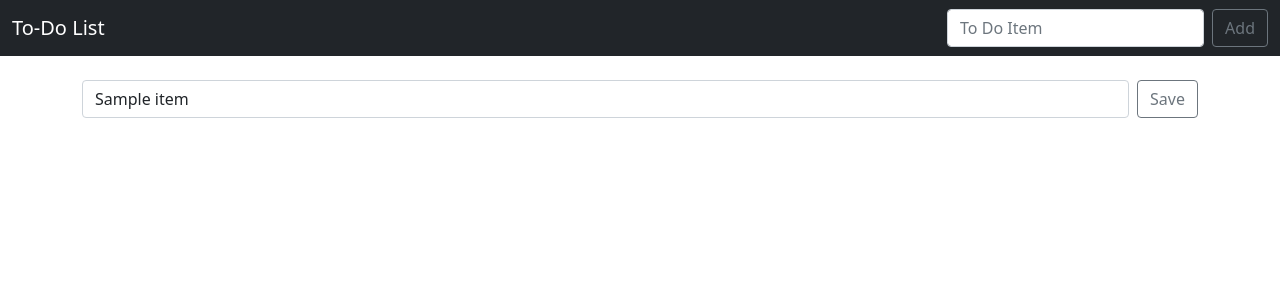
After one commit to N8Brown/django_to-do_list, a Django app: template todo_list/todo/templates/edit.html in a window 1280 px wide. The commit adds this page. Shown: the top 300 px of the page. Run offline with Django 3.2, Linux system fonts and the light colour scheme; the template is opened without the code that fills it: most values are stand-ins (such as "Sample title", 1, 10 or a date in 2020).

Commit message:
update code to reflect all sections of the course

```diff
--- a/todo_list/todo/templates/base.html
+++ b/todo_list/todo/templates/base.html
@@ -22,9 +22,6 @@
                 </button>
                 <div class="collapse navbar-collapse" id="navbarSupportedContent">
                 <ul class="navbar-nav me-auto mb-2 mb-lg-0">
-                    <li class="nav-item">
-                    <a class="nav-link" href="{% url 'about' %}">About</a>
-                    </li>
                 </ul>
                 <form class="d-flex" method="POST">
                     {% csrf_token %}
--- /dev/null
+++ b/todo_list/todo/templates/edit.html
@@ -0,0 +1,16 @@
+{% extends 'base.html' %}
+
+{% block title %}
+To-Do List | Edit Item
+{% endblock %}
+
+{% block content %}
+    {% if item %}
+        <form class="d-flex" method="POST">
+            {% csrf_token %}
+            <input class="form-control me-2" type="search" placeholder="{{ item.item }}" value="{{ item.item }}" aria-label="Search" name="item">
+            <input type="hidden" value="{{ item.is_completed }}" name="is_completed">
+            <button class="btn btn-outline-secondary" type="submit">Save</button>
+        </form>
+    {% endif %}
+{% endblock %}
--- a/todo_list/todo/templates/home.html
+++ b/todo_list/todo/templates/home.html
@@ -32,7 +32,9 @@ Django To-Do List
                 {% if item.is_completed %}
                     class="striker"
                 {% endif %}
-                >{{ item.item }}</td>
+                >
+                    <a href="{% url 'edit' item.id %}">{{ item.item }}</a>
+                </td>
                 <td class="txt-center check-box">
                     {% if item.is_completed %}
                         <a href="{% url 'action' item.id %}">&#10003;</a>
--- a/todo_list/todo/urls.py
+++ b/todo_list/todo/urls.py
@@ -5,5 +5,6 @@ urlpatterns = [
     path('', views.home, name='home'),
     path('about/', views.about, name='about'),
     path('delete/<list_id>', views.delete, name='delete'),
-    path('action/<list_id>', views.action, name='action')
+    path('action/<list_id>', views.action, name='action'),
+    path('edit/<list_id>', views.edit_item, name='edit'),
 ]
```
Also changed, not shown: todo_list/todo/templates/about.html (deleted, +0 -10 lines), todo_list/todo/views.py (+21 -1 lines).
